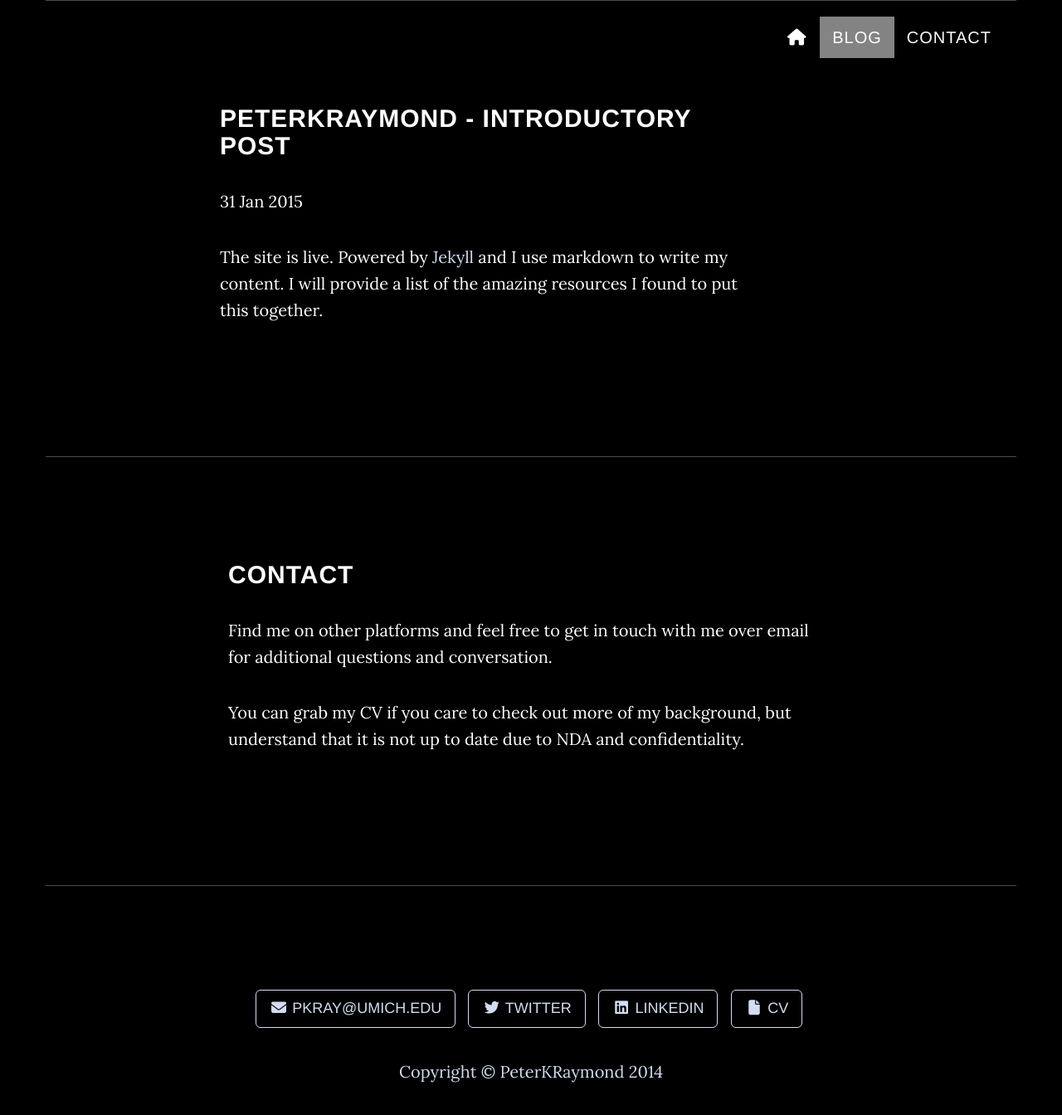
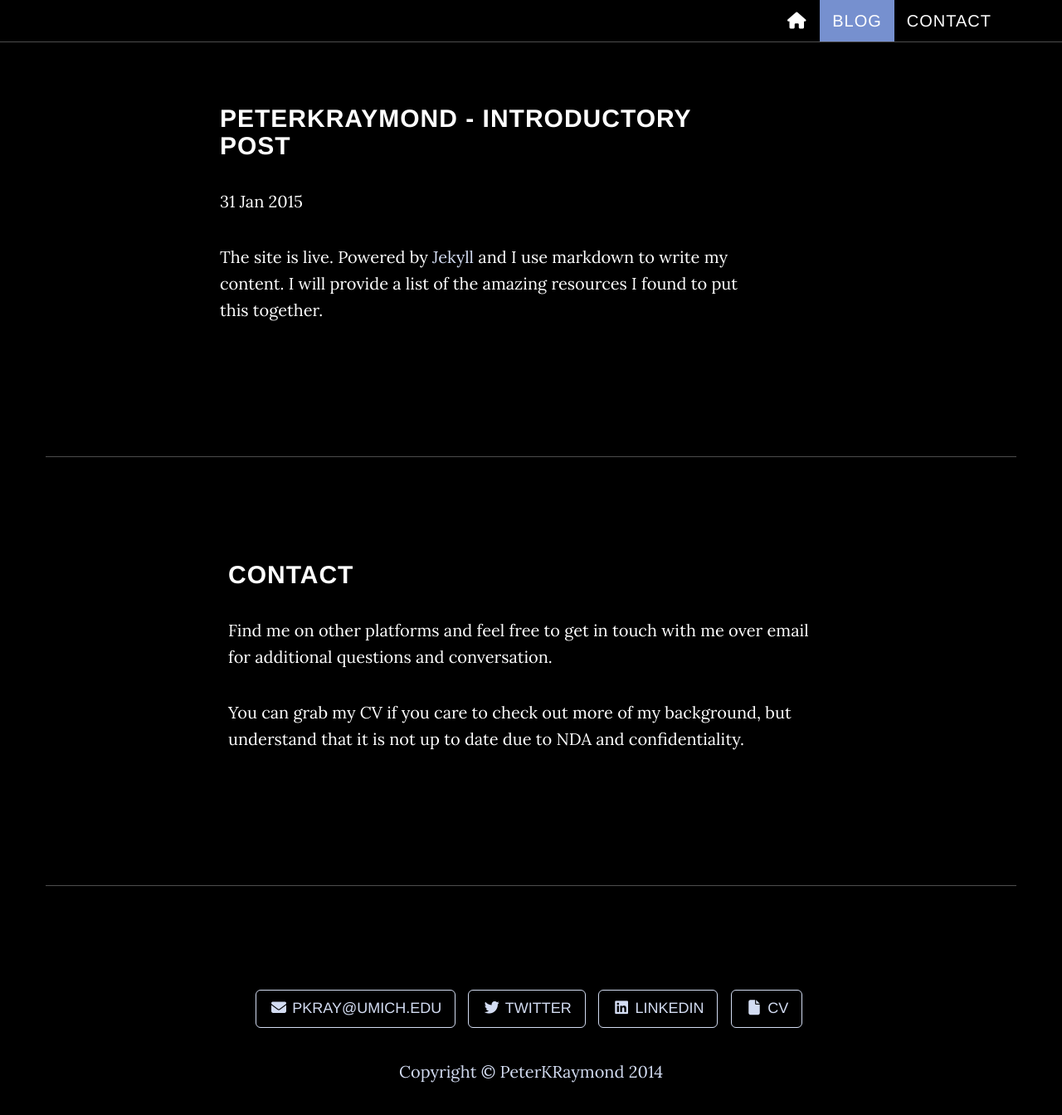
Before and after one commit to peterkraymond/peterkraymond.github.io, a Jekyll site: the page built from _posts/2015-01-31-peterkramond-site-launch.md, in a window 1280 px wide and 1400 px high. Shown: the top 1344 px of the window at 83% size. Built offline with Jekyll 4.4.1, drawn with Linux system fonts in a browser that asks for light colours; nearby versions of some CDN libraries; library files that are not in the unit come from our copies.

Commit message:
Update blog format, update investing.md, update css

```diff
--- a/_layouts/default_blog.html
+++ b/_layouts/default_blog.html
@@ -49,7 +49,7 @@
 <body id="page-top" data-spy="scroll" data-target=".navbar-fixed-top">
 
     <!-- Navigation -->
-    <nav class="navbar navbar-custom navbar-fixed-top" role="navigation">
+    <nav class="navbar navbar-custom navbar-fixed-top top-nav-collapse" role="navigation">
         <div class="container">
             <div class="navbar-header">
                 <button type="button" class="navbar-toggle" data-toggle="collapse" data-target=".navbar-main-collapse">
@@ -66,7 +66,7 @@
                         <a href="#page-top"></a>
                     </li>
                     <li>
-                    	<a class="page-scroll" href="index.html"><i class="fa fa-home fa-fw"></i><span class="network-name"></a>
+                    	<a class="page-scroll" href="/"><i class="fa fa-home fa-fw"></i><span class="network-name"></a>
                     </li>
                     <li>
                         <a class="page-scroll active" href="#blog">Blog</a>
--- a/css/grayscale.css
+++ b/css/grayscale.css
@@ -94,7 +94,7 @@ a:focus {
 
 .navbar-custom .nav li.active {
     outline: nonte;
-    background-color: rgba(255,255,255,.3);
+    background-color: rgba(72, 87, 125, 1);
 }
 
 .navbar-custom .nav li a {
@@ -107,7 +107,7 @@ a:focus {
 .navbar-custom .nav li a:focus,
 .navbar-custom .nav li a.active {
     outline: 0;
-    background-color: rgba(255,255,255,.3);
+    background-color: #7690CF;
 }
 
 @media(min-width:767px) {
@@ -203,7 +203,7 @@ a:focus {
 .btn-circle:focus {
     outline: 0;
     color: #fff;
-    background: rgba(255,255,255,.1);
+    background: #7690CF;
 }
 
 .btn-circle i.animated {
@@ -360,7 +360,7 @@ footer p {
 ::selection {
     text-shadow: none;
     background: #fcfcfc;
-    background: rgba(255,255,255,.2);
+    background: rgba(118,144,207,1);
 }
 
 img::selection {
```
Also changed, not shown: _posts/2015-01-30-Investing_Breakdown.md (+0 -12 lines), 1 other file.
